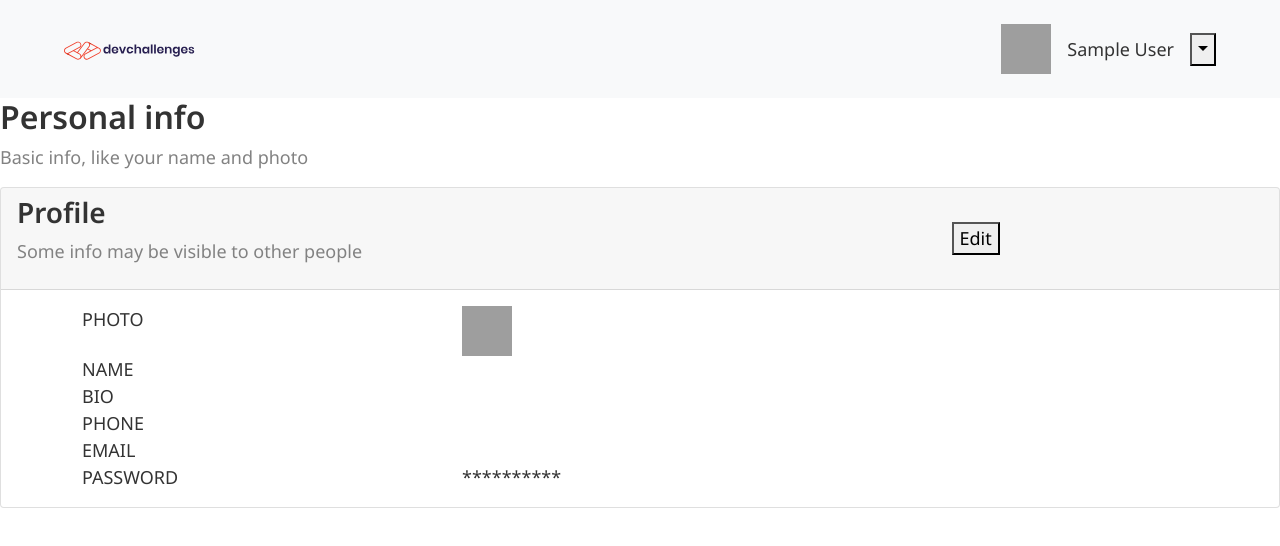
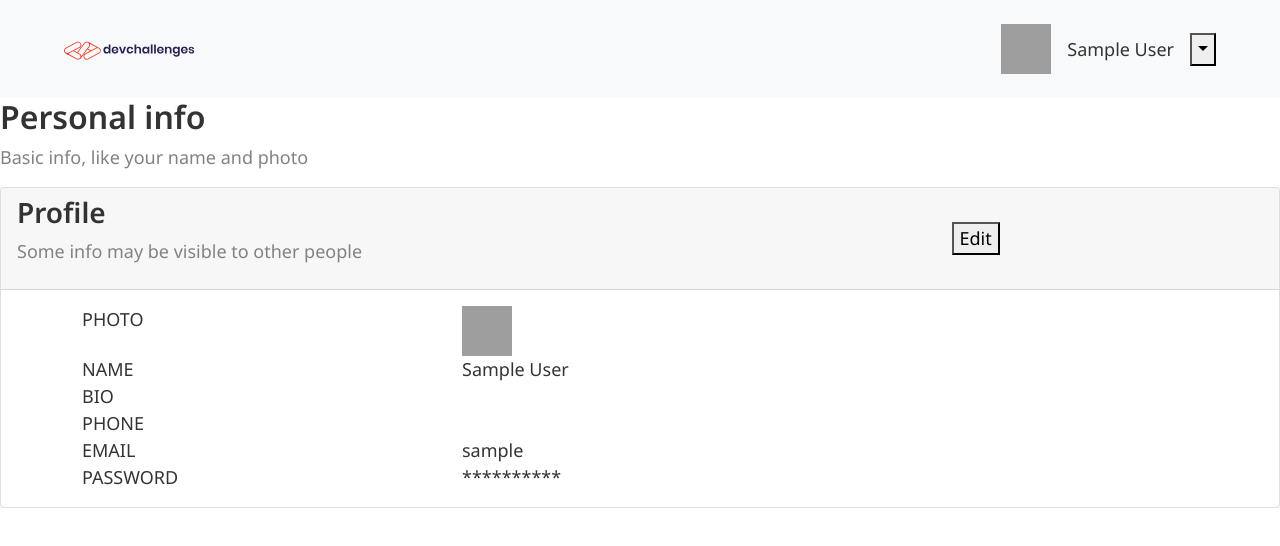
Before and after one commit to nkp1111/authentication-app, a React (Create React App) app in the folder client/: page /profile in a window 1280 px wide. Shown: the top 546 px of the page. Built offline with nearby package versions, Linux system fonts and the light colour scheme; sample sign-in values are in the browser's storage; grey boxes are pictures that could not be loaded.

Commit message:
feat: show profile info

```diff
--- a/client/src/component/Profile/EditForm.js
+++ b/client/src/component/Profile/EditForm.js
@@ -42,6 +42,7 @@ const EditForm = ({ userData, setEditProfile }) => {
           .then(data => {
             if (data) {
               setEditProfile(false)
+              window.location.reload()
             }
           })
       })
--- a/client/src/component/Profile/UserInfo.js
+++ b/client/src/component/Profile/UserInfo.js
@@ -1,6 +1,16 @@
 import React from 'react'
 
 const UserInfo = ({ userData, setEditProfile }) => {
+
+  const { image } = userData
+
+  let imageToShow
+  if (!image) {
+    imageToShow = "https://www.gravatar.com/avatar/"
+  } else {
+    imageToShow = image.url
+  }
+
   return (
     <section className='personal-info'>
       <h2>Personal info</h2>
@@ -24,13 +34,17 @@ const UserInfo = ({ userData, setEditProfile }) => {
             {["photo", "name", "bio", "phone", "email", "password"].map(item => {
               return (
                 <div className="row" key={item}>
+                  {/* item name  */}
                   <div className="col-4">{item.toUpperCase()}</div>
+                  {/* profile value  */}
                   <div className="col-8">
                     {item === "password"
                       ? "**********"
                       : item === "photo"
-                        ? <img src="https://www.gravatar.com/avatar/" alt="avatar" width="50" height="50" />
-                        : ""}
+                        ? <img src={imageToShow} alt="avatar" width="50" height="50" />
+                        : item === "email"
+                          ? userData["username"]
+                          : userData[item]}
                   </div>
                 </div>
               )
```
